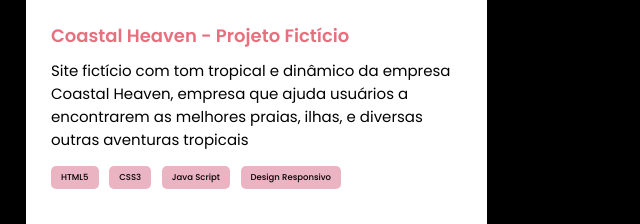
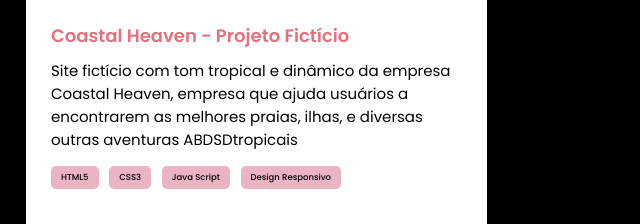
Before and after one commit to nivea18/Portfolio, a plain HTML site: page trabalhos.html in a window 1280 px wide. Shown: the part 556-780 px from the top of the page, 629-1269 px from the left. Drawn offline with Linux system fonts and the light colour scheme.

Commit message:
descrição da mudança

```diff
--- a/trabalhos.html
+++ b/trabalhos.html
@@ -50,7 +50,7 @@
                 </div>
                 <div class="project-info">
                     <h3>Coastal Heaven - Projeto Fictício</h3>
-                    <p>Site fictício com tom tropical e dinâmico da empresa Coastal Heaven, empresa que ajuda usuários a encontrarem as melhores praias, ilhas, e diversas outras aventuras tropicais</p>
+                    <p>Site fictício com tom tropical e dinâmico da empresa Coastal Heaven, empresa que ajuda usuários a encontrarem as melhores praias, ilhas, e diversas outras aventuras ABDSDtropicais</p>
                     <div class="project-tags">
                         <span>HTML5</span>
                         <span>CSS3</span>
```
